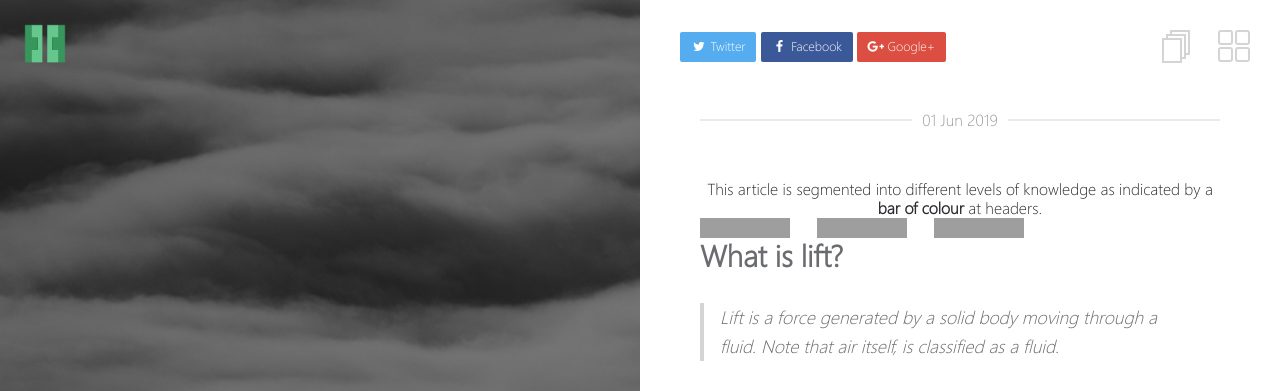
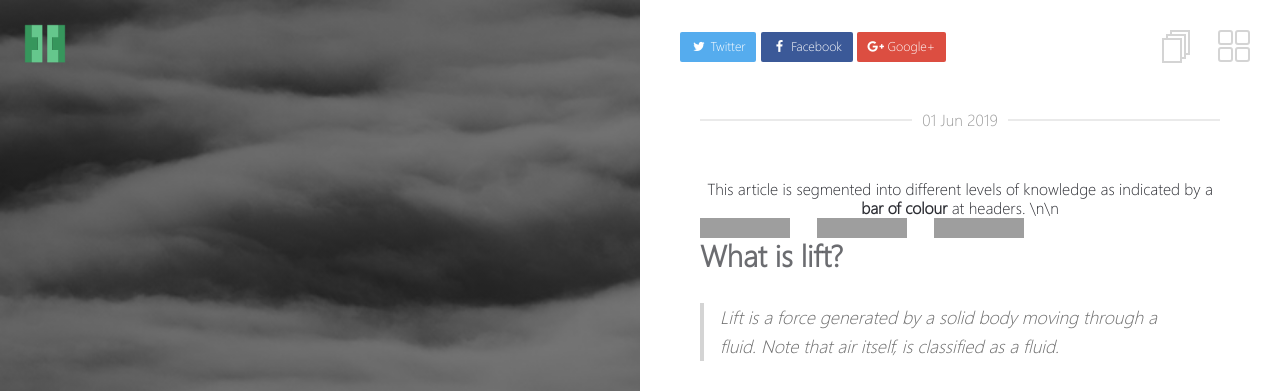
Before and after one commit to EXYZED/AerodynamicalCollective, a Jekyll site: the page built from _posts/2019-06-01-Principles-of-Lift.md, in a window 1280 px wide, cut to the strip 0-391 px from the top of the page. Built offline with Jekyll 4.4.1, drawn with Linux system fonts in a browser that asks for light colours; grey boxes are pictures that could not be loaded.

Commit message:
Minor changes

```diff
--- a/_posts/2019-06-01-Principles-of-Lift.md
+++ b/_posts/2019-06-01-Principles-of-Lift.md
@@ -11,7 +11,7 @@ tag:
 - Advanced
 ---
 
-<center> This article is segmented into different levels of knowledge as indicated by a <b>bar of colour</b> at headers.</center>
+<center> This article is segmented into different levels of knowledge as indicated by a <b>bar of colour</b> at headers. \n\n</center>
 
 
 ![DifficultyIndicator](https://img.shields.io/badge/Level-Beginner-brightgreen.svg?style=for-the-badge){: .align-left}
```
